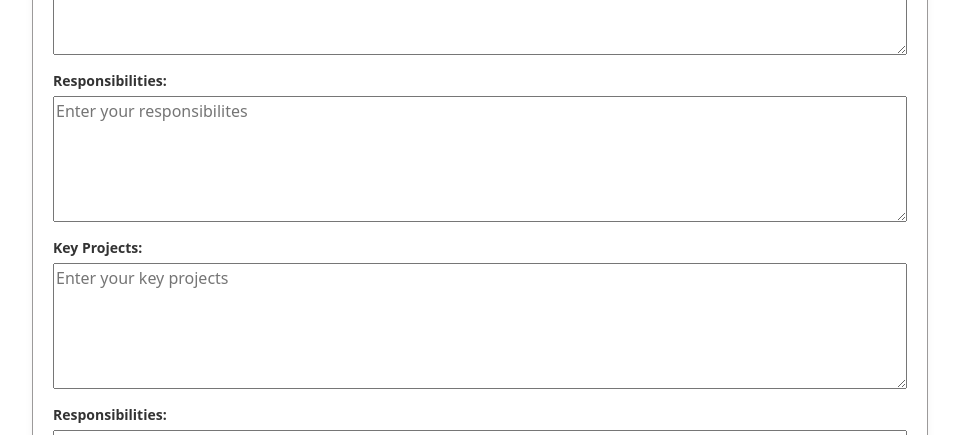
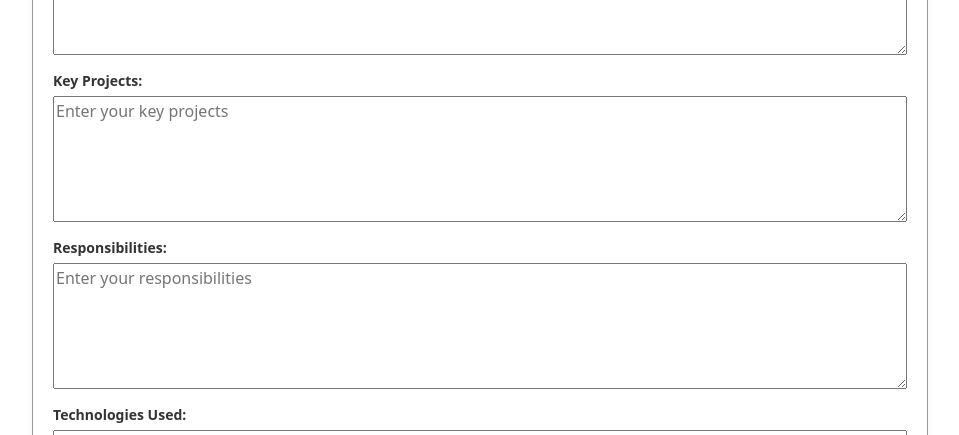
Before and after one commit to RishaanVats/resumeBuilder, an Angular app: page /work-experience in a window 1280 px wide. Shown: the part 517-952 px from the top of the page, without its empty margins (160-1119 px from the left). Built offline with nearby package versions, Linux system fonts and the light colour scheme.

Commit message:
remove duplicate responsibilities field from work experience form

```diff
--- a/src/app/shared/components/work-experience/work-experience.html
+++ b/src/app/shared/components/work-experience/work-experience.html
@@ -61,13 +61,6 @@
             </div>
             <div class="form-row">
                 <div class="form-group">
-                    <label for="responsibilities">Responsibilities:</label>
-                    <textarea id="responsibilities" formControlName="responsibilities" rows="5"
-                        placeholder="Enter your responsibilites"></textarea>
-                </div>
-            </div>
-            <div class="form-row">
-                <div class="form-group">
                     <label for="keyProjects">Key Projects:</label>
                     <textarea id="keyProjects" formControlName="keyProjects" rows="5"
                         placeholder="Enter your key projects"></textarea>
```
